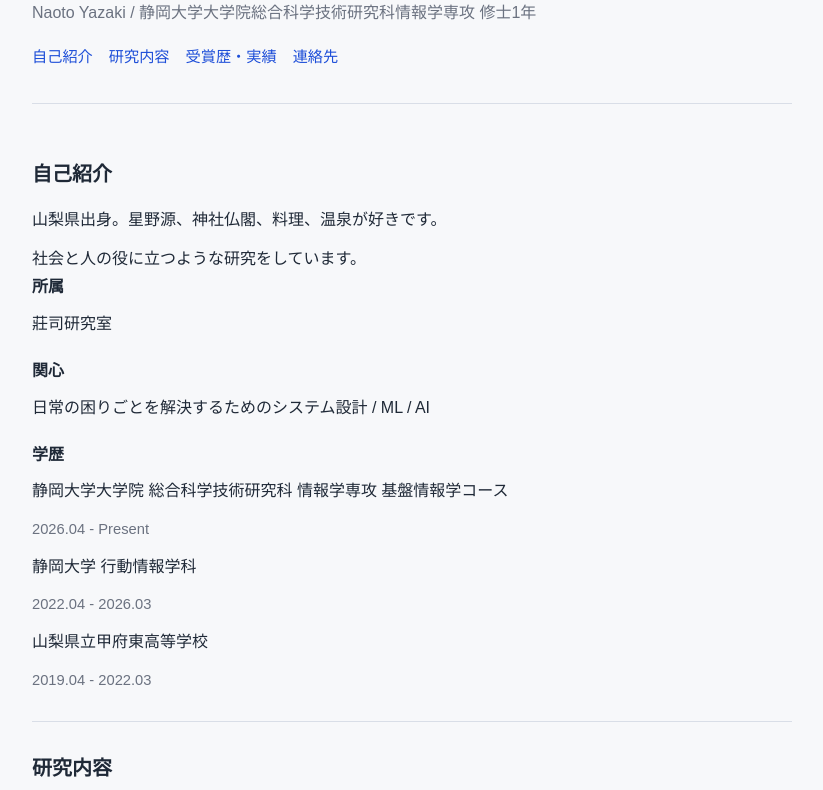
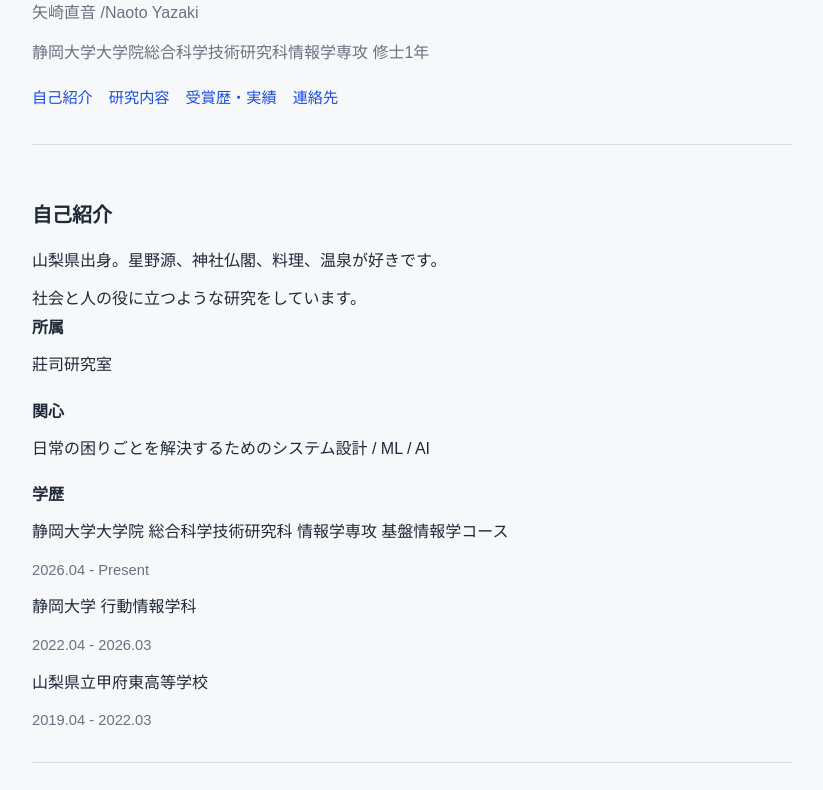
Before and after one commit to yazaki7010/portfolio-practice, a plain HTML site: page index.html in a window 1280 px wide. Shown: the part 119-909 px from the top of the page, without its empty margins (228-1051 px from the left). Drawn offline with Linux system fonts and the light colour scheme.

Commit message:
changed introduction

```diff
--- a/index.html
+++ b/index.html
@@ -134,7 +134,8 @@
   <div class="container">
     <header>
       <h1>田舎者の底力を</h1>
-      <p class="subtitle">Naoto Yazaki / 静岡大学大学院総合科学技術研究科情報学専攻 修士1年</p>
+      <p class="subtitle">矢崎直音 /Naoto Yazaki</p>
+      <p class="subtitle">静岡大学大学院総合科学技術研究科情報学専攻 修士1年</p>
       <nav>
         <a href="#about">自己紹介</a>
         <a href="#research">研究内容</a>
```
